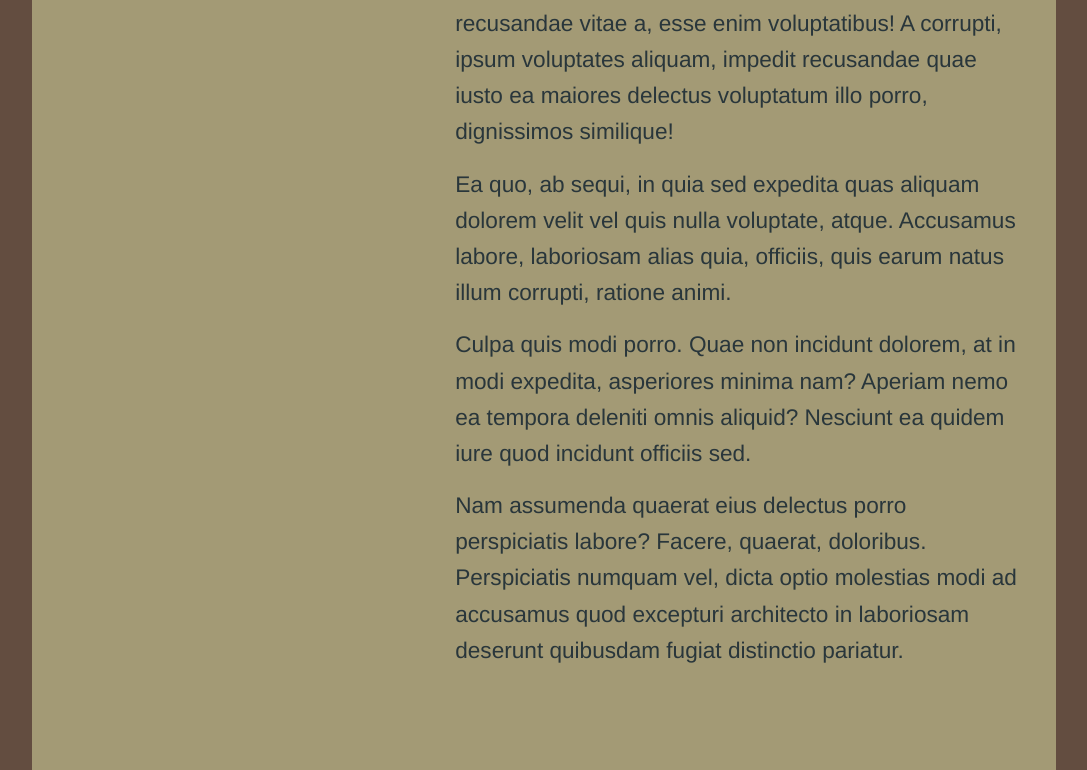
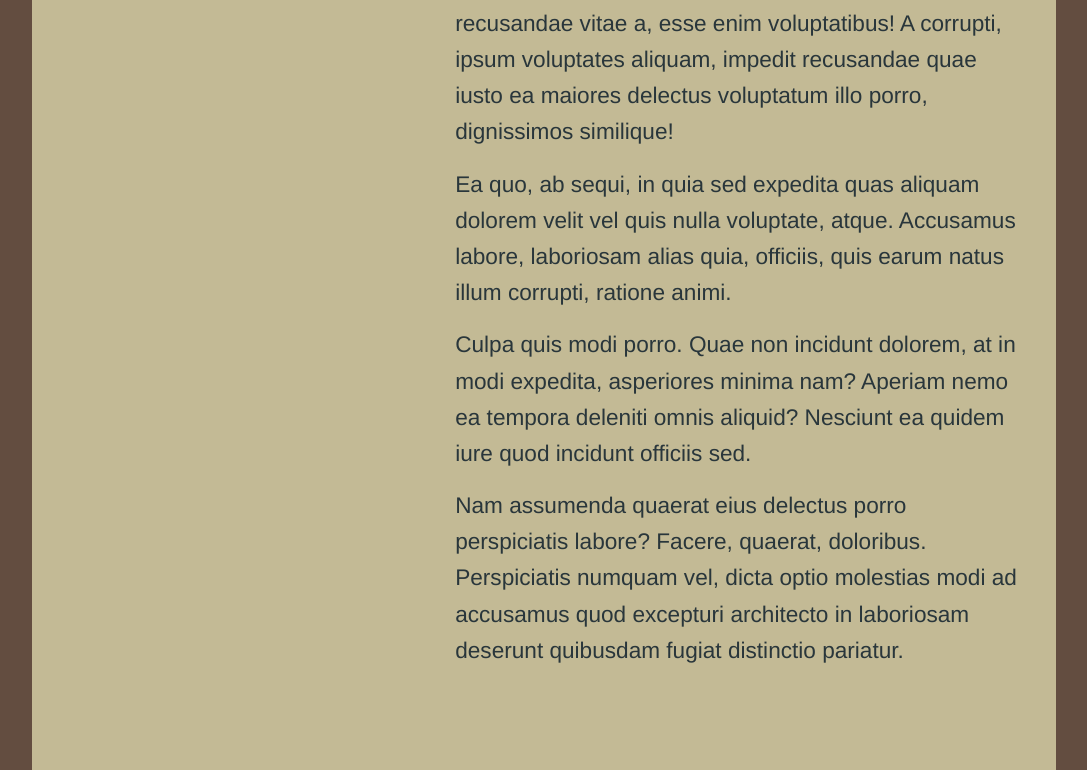
Before and after one commit to Ercdavgn/Colours, a plain HTML site: page analogous.html in a window 1280 px wide. Shown: the part 490-1260 px from the top of the page, without its empty margins (96-1183 px from the left). Drawn offline with Linux system fonts and the light colour scheme.

Commit message:
Update analogous.html

```diff
--- a/analogous.html
+++ b/analogous.html
@@ -18,7 +18,7 @@
             background-color: #634D40;
         }
         .wrapper{
-            background-color: #a39a75;
+            background-color: #c3ba95;
         }
         header{
             border-bottom: 1rem solid #09070F;
```
